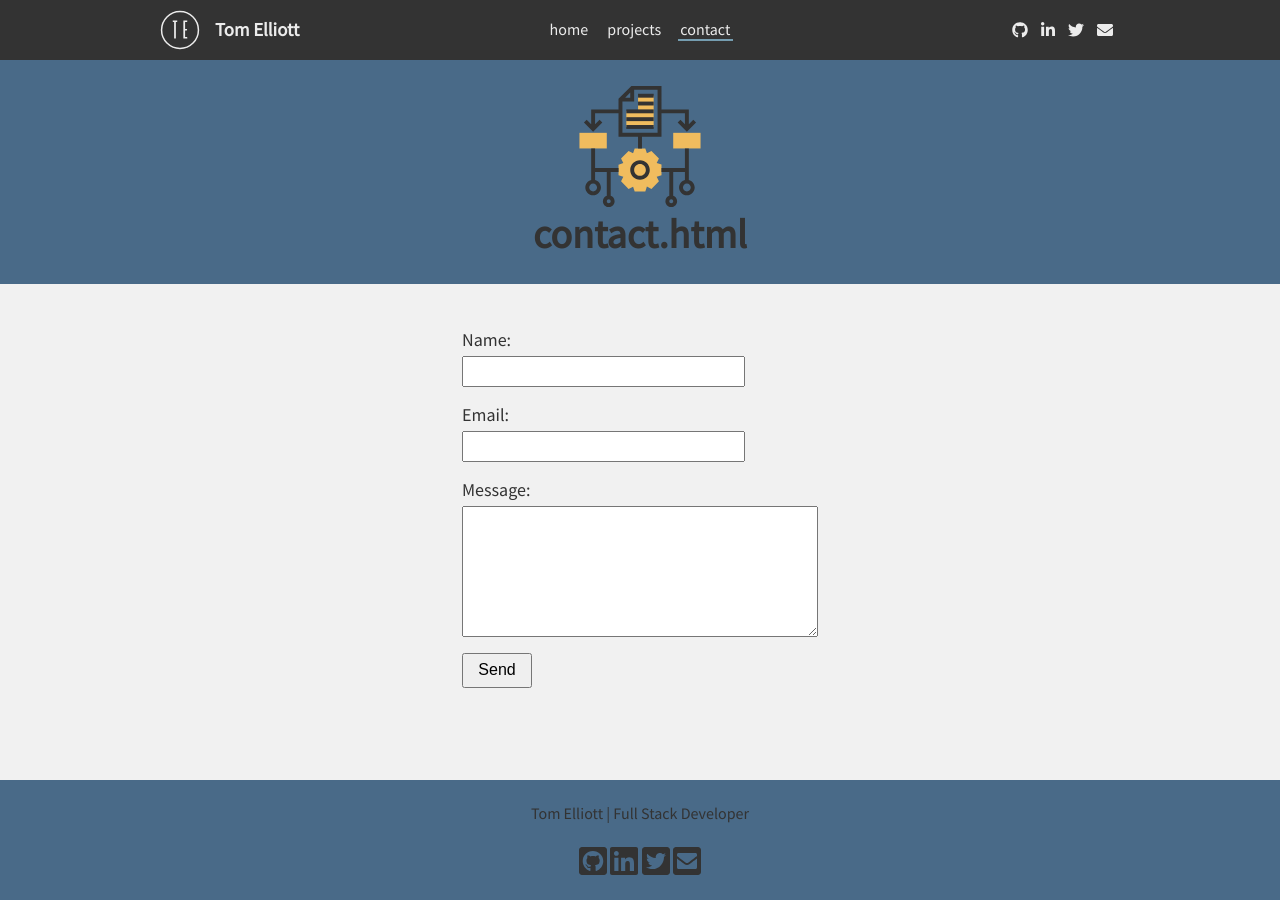
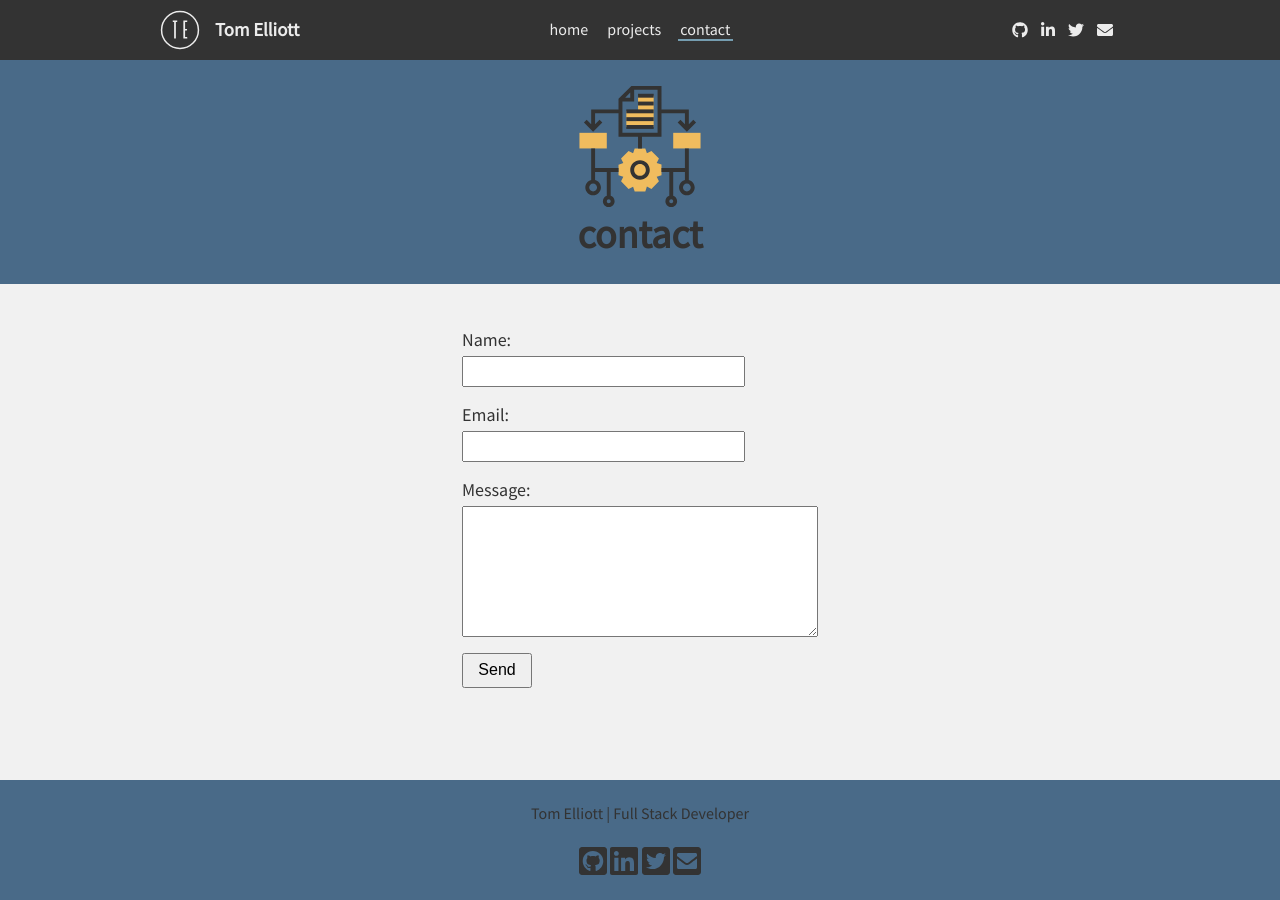
Before and after one commit to tmelliottjr/portfolio, a Jekyll site: the page built from contact.html, in a window 1280 px wide. Built offline with Jekyll 4.4.1, drawn with Linux system fonts in a browser that asks for light colours; nearby versions of some CDN libraries.

Commit message:
update section names

```diff
--- a/_includes/header.html
+++ b/_includes/header.html
@@ -1,2 +1,2 @@
 <img class="hero-icon" src="./static/assets/{{page.hero}}" alt="">
-<span class="section-title">{{ include.name }}</span>
+<span class="section-title">{{ include.section_name }}</span>
--- a/_layouts/default.html
+++ b/_layouts/default.html
@@ -52,7 +52,7 @@
                 <span class="self-tag">developer</span>
             </div>
             {% else %}
-            {% include header.html hero=page.hero name=page.name %}
+            {% include header.html hero=page.hero section_name=page.section_name %}
             {% endif %}
         </header>
         {{ content }}
--- a/contact.html
+++ b/contact.html
@@ -1,7 +1,7 @@
 ---
 title: Contact
 layout: default
-name: contact
+section_name: contact
 hero: algorithm.svg
 ---
 
--- a/projects.html
+++ b/projects.html
@@ -1,7 +1,7 @@
 ---
 title: Projects
 layout: default
-name: projects
+section_name: projects
 hero: innovation.svg
 ---
 <section class="all-projects">
```
Also changed, not shown: 3 other files.
